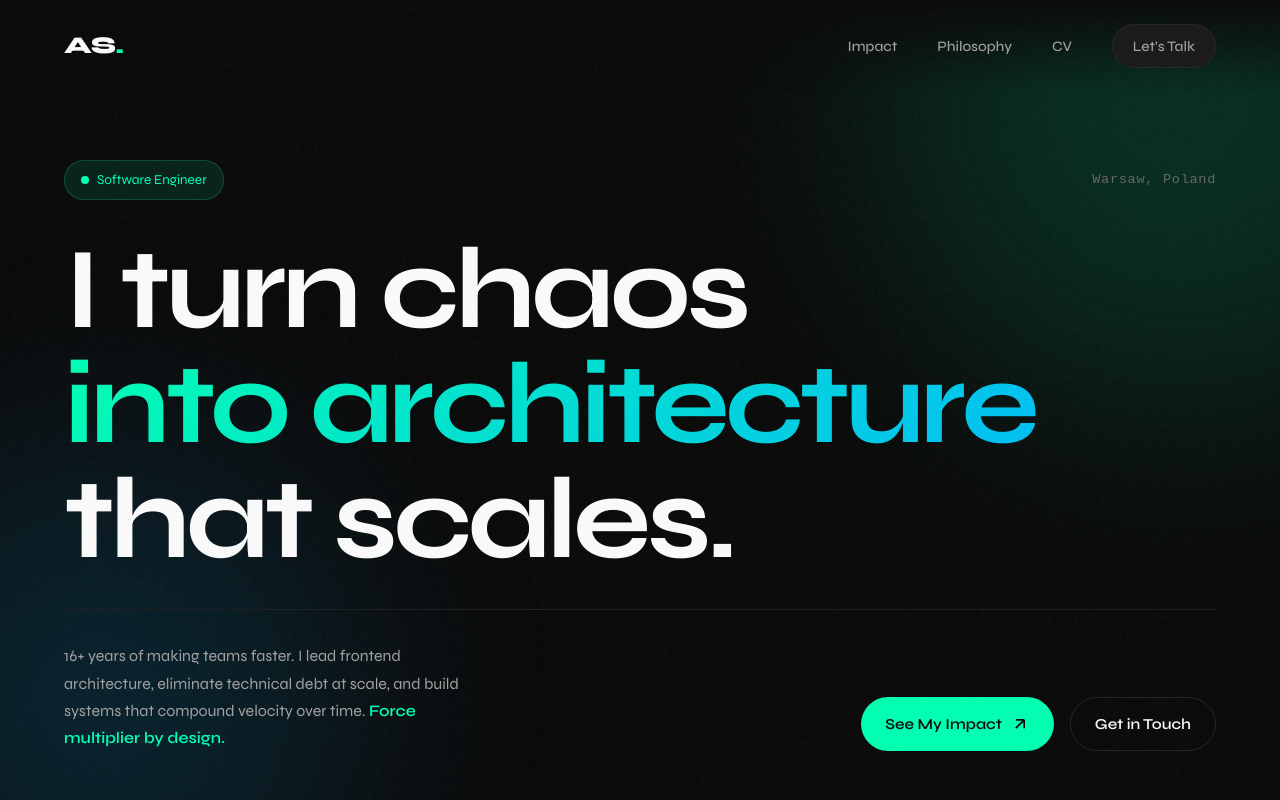
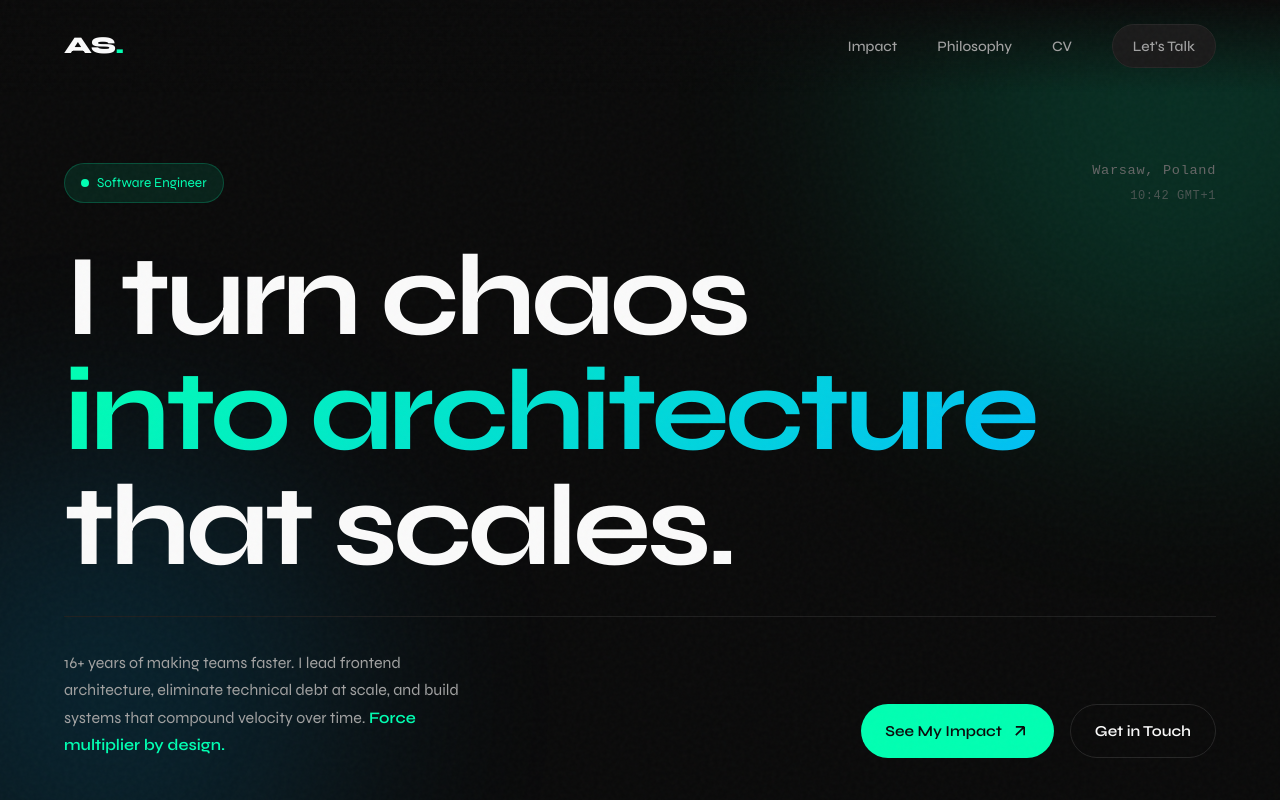
Before and after one commit to andrei-shevel/bearrr, a Next.js app: page / in a window 1280 px wide. Shown: the top 800 px of the page. Built offline with nearby package versions, Linux system fonts and the light colour scheme; no server answers.

Commit message:
Add local time

```diff
--- /dev/null
+++ b/components/LocalTime.tsx
@@ -0,0 +1,49 @@
+'use client';
+
+import { useEffect, useState } from 'react';
+import { format } from 'date-fns';
+import { tz } from '@date-fns/tz';
+
+const TIME_ZONE = 'Europe/Warsaw';
+const TIME_FORMAT = 'HH:mm zzz';
+
+function formatNow(date: Date) {
+  return format(date, TIME_FORMAT, { in: tz(TIME_ZONE) });
+}
+
+type LocalTimeProps = {
+  className?: string;
+};
+
+export function LocalTime({ className }: LocalTimeProps) {
+  const [time, setTime] = useState<string>(formatNow(new Date()));
+
+  useEffect(() => {
+    const update = () => setTime(formatNow(new Date()));
+
+    const now = new Date();
+    const msUntilNextMinute = (60 - now.getSeconds()) * 1000 - now.getMilliseconds();
+
+    let intervalId: ReturnType<typeof setInterval> | undefined;
+    const timeoutId = setTimeout(() => {
+      update();
+      intervalId = setInterval(update, 60_000);
+    }, msUntilNextMinute);
+
+    return () => {
+      clearTimeout(timeoutId);
+      clearInterval(intervalId);
+    };
+  }, []);
+
+  return (
+    <time
+      className={className}
+      dateTime={time}
+      suppressHydrationWarning
+      aria-label="Current local time in Warsaw"
+    >
+      {time}
+    </time>
+  );
+}
--- a/components/sections/home/Hero.css
+++ b/components/sections/home/Hero.css
@@ -14,11 +14,28 @@
   justify-content: space-between;
 }
 
+.hero-meta {
+  display: flex;
+  flex-direction: column;
+  align-items: flex-end;
+  gap: 0.35rem;
+  text-align: right;
+}
+
 .hero-location {
   font-size: 0.85rem;
   color: var(--text-muted);
   font-family: var(--font-mono);
   letter-spacing: 0.05em;
+}
+
+.hero-time {
+  font-size: 0.75rem;
+  color: var(--text-muted);
+  font-family: var(--font-mono);
+  letter-spacing: 0.05em;
+  opacity: 0.7;
+  font-variant-numeric: tabular-nums;
 }
 
 .hero-tag {
@@ -109,6 +126,11 @@
     gap: 0.75rem;
   }
 
+  .hero-meta {
+    align-items: flex-start;
+    text-align: left;
+  }
+
   .hero-actions {
     flex-direction: column;
     width: 100%;
--- a/components/sections/home/Hero.tsx
+++ b/components/sections/home/Hero.tsx
@@ -1,3 +1,5 @@
+import { LocalTime } from '@/components/LocalTime';
+
 import { getYearsOfExperience } from '@/lib/utils';
 
 import './Hero.css';
@@ -10,7 +12,10 @@ export function Hero() {
           <span className="tag-dot"></span>
           Software Engineer
         </div>
-        <span className="hero-location">Warsaw, Poland</span>
+        <div className="hero-meta">
+          <span className="hero-location">Warsaw, Poland</span>
+          <LocalTime className="hero-time" />
+        </div>
       </div>
 
       <h1 className="hero-title">
--- a/package.json
+++ b/package.json
@@ -9,6 +9,7 @@
     "lint": "eslint"
   },
   "dependencies": {
+    "@date-fns/tz": "^1.4.1",
     "date-fns": "^4.1.0",
     "next": "16.2.6",
     "react": "19.2.6",
```
Also changed, not shown: 1 other file (tests, documents, lock files or other folders).
